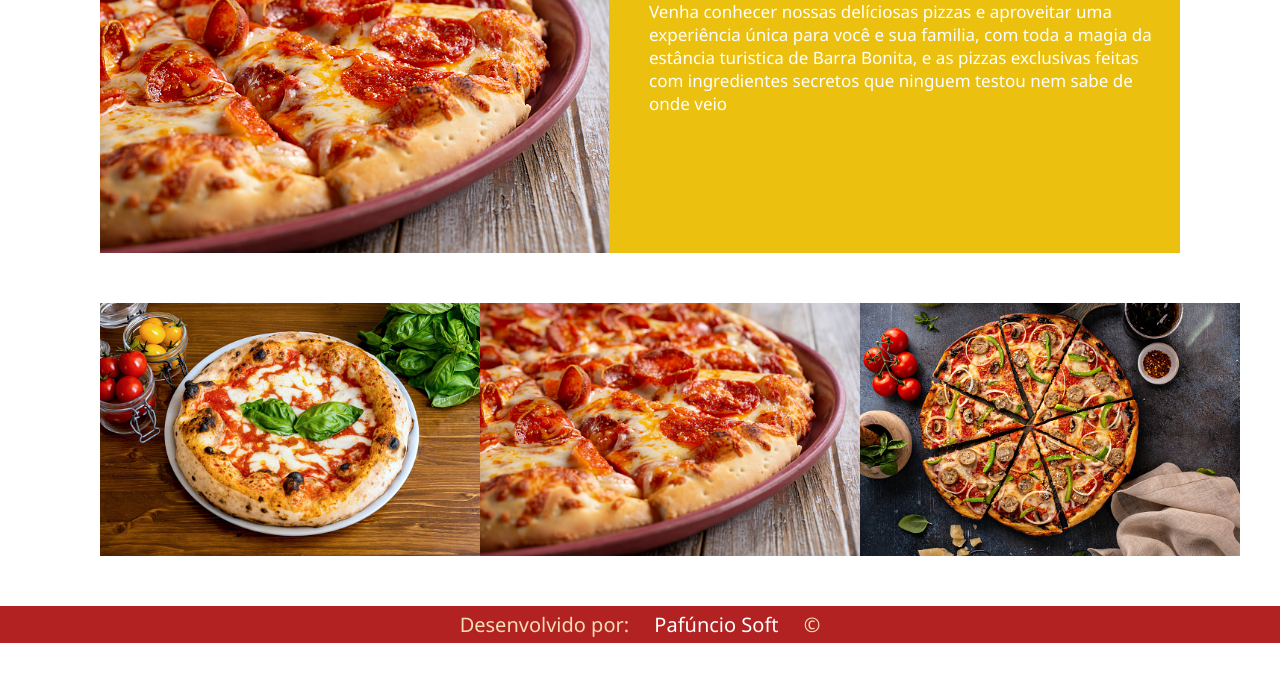
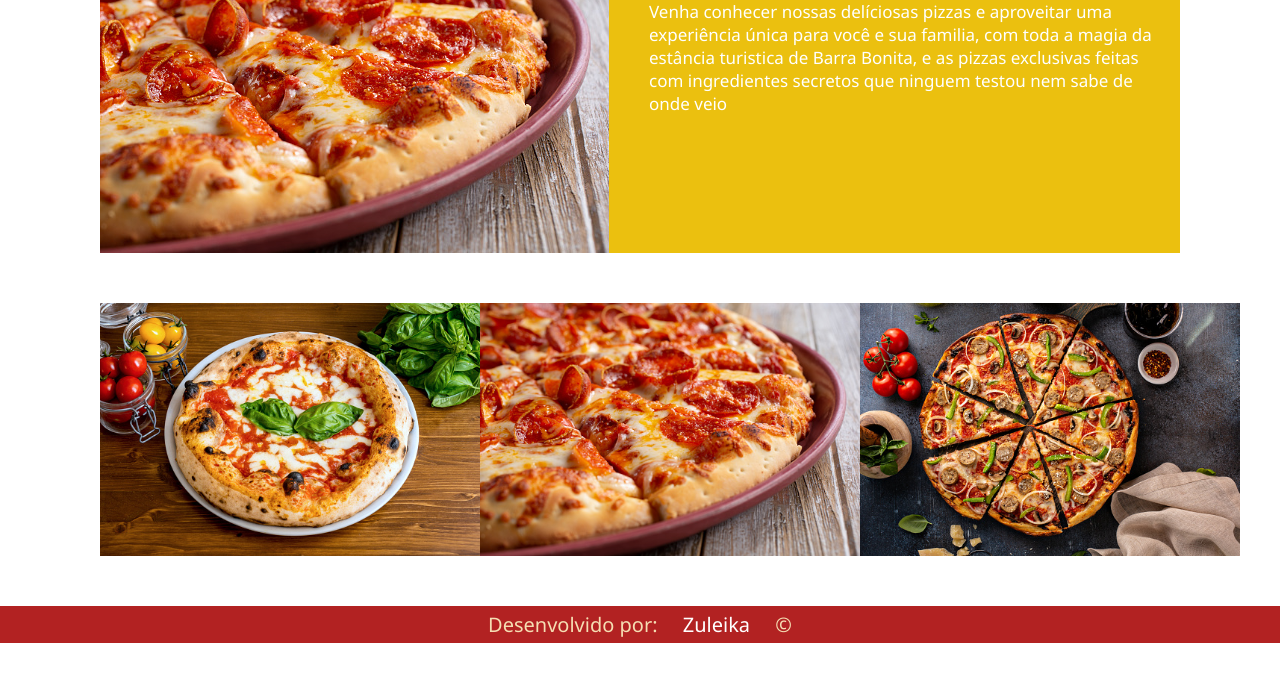
Before and after one commit to LuisRoch4/pizza-delicia, a plain HTML site: page index.html in a window 1280 px wide. Shown: the part 337-1015 px from the top of the page. Drawn offline with Linux system fonts and the light colour scheme.

Commit message:
Alterando o footer do site

```diff
--- a/index.html
+++ b/index.html
@@ -41,7 +41,7 @@
 
     <!--Rodapé do SITE-->
     <footer>
-         Desenvolvido por: <a href="#">Pafúncio Soft</a> &copy;
+         Desenvolvido por: <a href="#">Zuleika</a> &copy;
     </footer>
 </body>
 </html>
```
